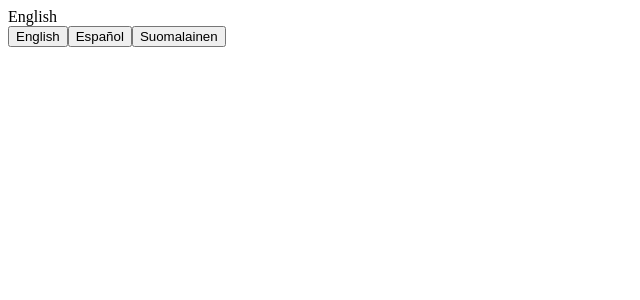
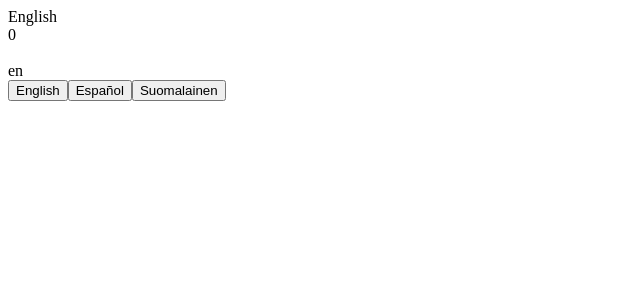
Before and after one commit to code-in-time/react-context-with-tests, a React (Create React App) app: page / in a window 1280 px wide. Shown: the top 300 px of the page, without its empty margins (0-640 px from the left). Built offline with nearby package versions, Linux system fonts and the light colour scheme.

Commit message:
usereducer to set language

```diff
--- a/src/App.tsx
+++ b/src/App.tsx
@@ -1,13 +1,16 @@
-import React, { useState } from 'react';
+import React from 'react';
 import LanguageSelect from './LanguageSelect';
+import { LanguageProvider } from './utils/LanguageHook';
 
 function App() {
 
-  return (
-    <div className="App" data-test="app-box">
-    <LanguageSelect  lang="en" />
-    </div>
-  );
+    return (
+        <LanguageProvider>
+            <div className="App" data-test="app-box">
+                <LanguageSelect lang="en" />
+            </div>
+        </LanguageProvider>
+    );
 }
 
 export default App;
--- a/src/LanguageSelect.tsx
+++ b/src/LanguageSelect.tsx
@@ -1,4 +1,5 @@
-import React, { useState } from 'react';
+import React, { useState, useContext } from 'react';
+import { LanguageContext, ILanguageReducer } from './utils/LanguageHook';
 import { languages, ILang } from './utils/languageData';
 
 interface IProps {
@@ -9,6 +10,7 @@ function LanguageSelect(props: IProps) {
 
   const { lang } = props
   const [currLang, setCurrLang] = useState(lang)
+  const pValue: any = useContext(LanguageContext);
 
 
 // todo: fix any  { [title: string]: string; }
@@ -31,7 +33,10 @@ function LanguageSelect(props: IProps) {
         <button
           key={key}
           className={`btn-${key} ${key === currLang ? 'selectedLang': ''}`}
-          onClick={() => selectLanguageOnClick(key)}
+          onClick={() => {
+            selectLanguageOnClick(key)
+            pValue.dispatch({ type: "LANG_SET", payload: key.toString() })
+          }}
         >{allLang[key].title}</button>)
     }
 
@@ -45,7 +50,8 @@ function LanguageSelect(props: IProps) {
   return (
     <div className="LanguageSelect" data-test="languageSelect-box">
       <div className="languageArea">{getText(currLang, 'title')}</div>
-
+      {pValue.state.count} <br /><br />
+      {pValue.state.lang}
       {buildButtons(languages)}
 
     </div>
--- /dev/null
+++ b/src/utils/LanguageHook.tsx
@@ -0,0 +1,40 @@
+import React, { useReducer } from "react";
+
+interface IState {
+    count: number;
+    lang: string;
+}
+
+let reducer = (state: any, action: any) => {
+    switch (action.type) {
+        case "INCREMENT":
+            return { ...state, count: state.count + 1 };
+        case "DECREMENT":
+            return { ...state, count: state.count - 1 };
+        case "LANG_SET":
+            return { ...state, lang: action.payload};
+        default:
+            return;
+    }
+};
+
+const initialState: IState = { count: 0, lang: 'en' }
+
+export const LanguageContext = React.createContext(initialState);
+
+export interface ILanguageReducer {
+    count: any;
+    reducer: React.Dispatch<any>;
+}
+
+export function LanguageProvider(props: any) {
+    const [state, dispatch] = useReducer(reducer, initialState);
+
+    const pValue: any = { state, dispatch }
+
+    return (
+        <LanguageContext.Provider value={pValue}>
+            {props.children}
+        </LanguageContext.Provider>
+    );
+}
```
Also changed, not shown: 1 other file (tests, documents, lock files or other folders).
